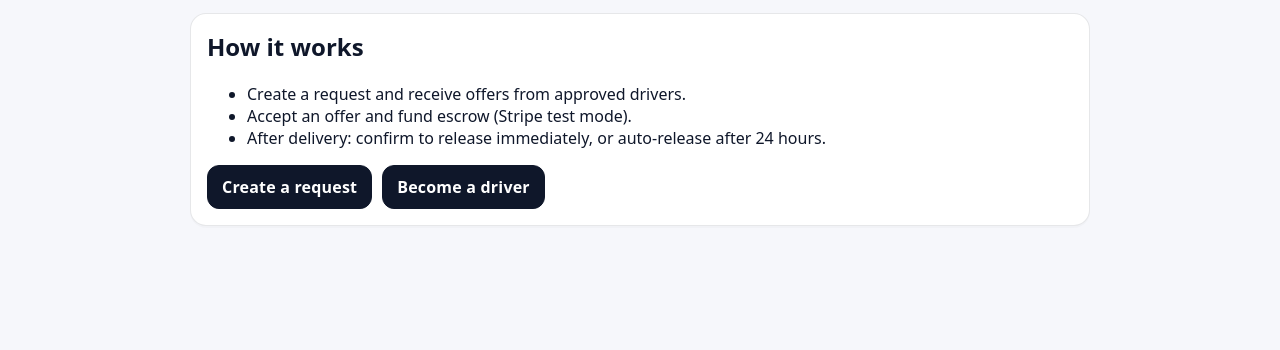
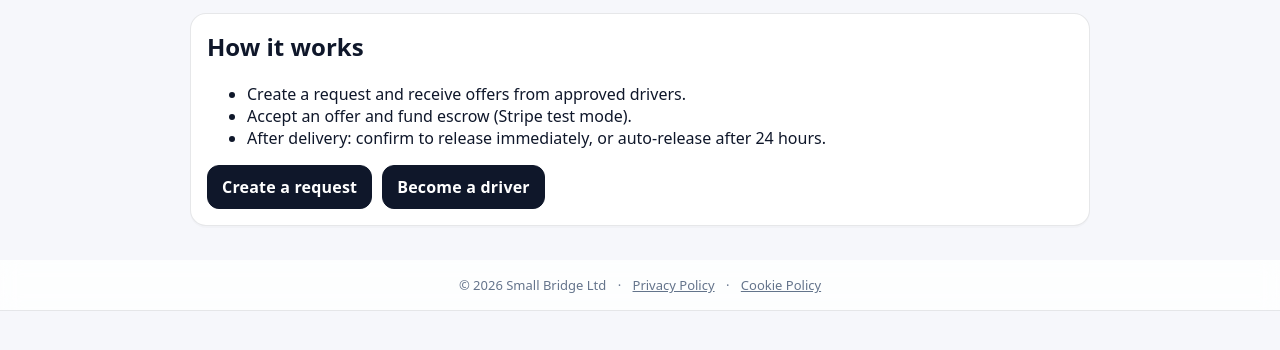
Before and after one commit to hamiuking/deliverymate-web, a plain HTML site: page index.html in a window 1280 px wide. Shown: the part 342-692 px from the top of the page. Drawn offline with Linux system fonts and the light colour scheme; no server answers.

Commit message:
Update index.html

```diff
--- a/index.html
+++ b/index.html
@@ -56,5 +56,15 @@
     </div>
 
   </main>
+  <!-- Add this just before </body> on every page -->
+
+<footer class="topbar" style="margin-top: auto; padding: 16px 0; text-align: center; font-size: 13px;">
+  <span class="muted">© 2026 Small Bridge Ltd</span>
+  <span class="muted" style="margin: 0 8px;">·</span>
+  <a href="/terms/privacy-policy.html" class="muted">Privacy Policy</a>
+  <span class="muted" style="margin: 0 8px;">·</span>
+  <a href="/terms/cookie-policy.html" class="muted">Cookie Policy</a>
+</footer>
+
 </body>
 </html>
```
